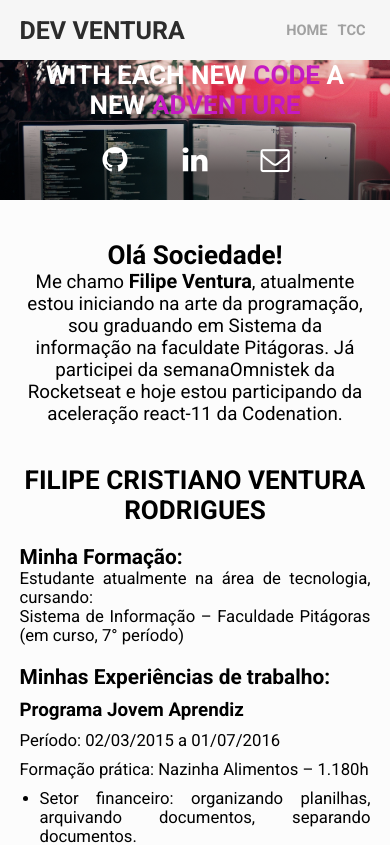
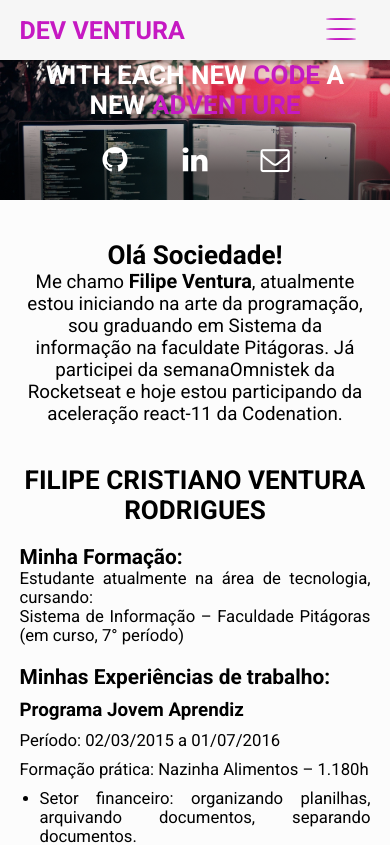
Before and after one commit to fcventura02/devVentura, a React (Create React App) app: page / in a window 390 px wide. Shown: the top 845 px of the page. Built offline with nearby package versions, Linux system fonts and the light colour scheme.

Commit message:
alterando estilo doheader com icon 3barrinha

```diff
--- a/public/index.html
+++ b/public/index.html
@@ -14,6 +14,6 @@
     <title>Dev Ventura</title>
   </head>
   <body>
-    <main id="root"></main>
+    <main id="root" class="root"></main>
   </body>
 </html>
--- a/src/App.js
+++ b/src/App.js
@@ -1,6 +1,7 @@
 import React from 'react';
-import MainRoute from './router'
-import { BrowserRouter as Router, Link } from 'react-router-dom';
+import MainRoute from './router';
+import Menu from './pages/Header';
+import { BrowserRouter as Router } from 'react-router-dom';
 
 
 
@@ -8,18 +9,7 @@ import './style.css';
 function App() {
   return (
     <Router>
-      <header className="cabecalho">
-        <div className="cabecalho-menu">
-          <h1>Dev Ventura</h1>
-
-          <div className="menu">
-            <ul>
-              <li><Link to="/">Home</Link></li>
-              <li><Link to="/tcc">TCC</Link></li>
-            </ul>
-          </div>
-        </div>
-      </header>
+      <Menu />
       <MainRoute />
       <footer>
         <div className="container">
--- /dev/null
+++ b/src/pages/Header/index.js
@@ -0,0 +1,40 @@
+import React from 'react';
+import { NavLink } from 'react-router-dom';
+import './style.css';
+
+function App() {
+    const onCheck = () => {
+        let input = document.getElementById('menu__hamburguer')
+        input.attributes.setNamedItem('!checked')
+    }
+
+    const onLockScroll = () => {
+        let divRoot = document.getElementById('root')
+        //input.style.overflow('hidden')
+        console.log(divRoot.style.overflow = 'hidden')
+    }
+    return (
+        <header className="cabecalho">
+            <div className="cabecalho-menu">
+                <h1><NavLink activeClassName='menu__item--active' to="/">Dev Ventura</NavLink></h1>
+
+                <input onClick={() => onLockScroll()} type="checkbox" id="menu__hamburguer" />
+                <label htmlFor="menu__hamburguer">
+                    <div className="menu">
+                        <div className="menu__hamburguer__item">
+                            <span className="hamburguer"></span>
+                        </div>
+                    </div>
+
+
+                    <div className="menu__itens">
+                        <NavLink onClick={() => onCheck()} activeClassName='menu__item--active' className="menu__item" to="/">Home</NavLink>
+                        <NavLink onClick={() => onCheck()} activeClassName='menu__item--active' className="menu__item " to="/tcc">TCC</NavLink>
+                    </div>
+                </label>
+            </div>
+        </header>
+    );
+}
+
+export default App;
--- /dev/null
+++ b/src/pages/Header/style.css
@@ -0,0 +1,153 @@
+header.cabecalho{
+    box-shadow: 1px 2px 5px rgba(0, 0, 0, 0.432);
+    background-color: #f6f6f6;
+    width: 100%;
+}
+
+header .cabecalho-menu{
+    display: flex;
+    justify-content: space-between;
+    align-items: center;
+    width: 90%;
+    margin: auto;
+    max-width: 980px;
+    height: 60px;
+}
+
+.cabecalho h1{
+    font-size: 2.4rem;
+    text-transform: uppercase;
+}
+
+.cabecalho h1 a{
+    text-decoration: none;
+    color: #c519c2;
+    cursor: default;
+}
+
+.menu {
+    display: flex;
+    margin-left: auto;
+    position: relative;
+}
+
+.cabecalho .menu__itens  .menu__item{
+    text-decoration: none;
+    color: #a1a1a1;
+    transition: 0.5s;
+    font-size: 1.4rem;
+    text-transform: uppercase;
+    font-weight: bold;
+
+}
+
+.cabecalho .menu__itens  .menu__item + .menu__item{
+    margin-left: 1rem;
+}
+
+.cabecalho .menu__itens  .menu__item:hover{
+    color: #c519c2;
+}
+
+.cabecalho .menu__itens .menu__item--active{
+    color: #c519c2;
+}
+
+.menu__hamburguer__item{
+    width: 60px;
+    height: 60px;
+    position: absolute;
+    bottom: -30px;
+    right: 0;
+    display: none;
+    border-radius: 100%;
+    box-shadow: 0 0 0 0 #f6f6f6, 0 0 0 0 #f6f6f6;
+    transition: box-shadow 1.1s cubic-bezier(0.24, 0.76, 0.24, 0.77);
+}
+
+.hamburguer{
+    border-radius: 100%;
+    display: block;
+    background: #c519c2;
+    width: 30px;
+    height: 2px;
+    top: 28px;
+    left: 15px;
+    position: relative;
+    transition: 0.5s linear;
+}
+
+.hamburguer:before, .hamburguer:after{
+    content: '';
+    background: #c519c2;
+    border-radius: 100%;
+    width: 100%;
+    height: 100%;
+    position: absolute;
+    transition: 0.5s linear;
+}
+
+.hamburguer:before{
+    top: -10px;
+}
+
+.hamburguer:after{
+    top: 10px;
+}
+
+#menu__hamburguer{
+    display: none;
+}
+
+input:checked ~ label .menu__hamburguer__item{
+    box-shadow: 0 0 0 100vw #f6f6f6, 0 0 0 110vh #f6f6f6;
+}
+
+input:checked ~ label .hamburguer{
+    transform: rotate(45deg);
+}
+
+input:checked ~ label .hamburguer:before{
+    transform: rotate(-90deg);
+    top: 0;
+}
+
+input:checked ~ label .hamburguer:after{
+    transform: rotate(-90deg);
+    top: 0;
+}
+
+input:checked [class~=root]{
+    overflow: hidden;
+}
+
+@media screen and (max-width: 500px){
+    .menu__hamburguer__item{
+        display: flex;
+    }
+
+    input:checked ~ label .menu__itens{
+        opacity: 1;
+    }
+
+    label .menu__itens{
+        display: flex;
+        opacity: 0;
+        position: absolute;
+        justify-content: center;
+        align-items: center;
+        top: 40%;
+        left: 50%;
+        transition: 0.21s 0.1s cubic-bezier(0, 1.07, 0, 1.02);
+    }
+    .cabecalho label .menu__itens .menu__item{
+        display: flex;
+        position: absolute;
+        font-size: 3rem;
+    }
+
+    .cabecalho label .menu__itens  .menu__item + .menu__item{
+        margin-top: 6rem;
+        margin-left: 0rem;
+    }
+}
--- a/src/pages/home/styles.css
+++ b/src/pages/home/styles.css
@@ -9,6 +9,7 @@ header.banner{
     height: 50vh;
     position: relative;
     width: 100%;
+    z-index: -1;
 }
 
 .banner .container{
--- a/src/style.css
+++ b/src/style.css
@@ -22,51 +22,6 @@ main#root{
     width: 100%;
     display: flex;
     flex-direction: column;
-}
-
-header.cabecalho{
-    box-shadow: 1px 2px 5px rgba(0, 0, 0, 0.432);
-    background-color: #f6f6f6;
-    width: 100%;
-}
-
-header .cabecalho-menu{
-    display: flex;
-    justify-content: space-between;
-    align-items: center;
-    width: 90%;
-    margin: auto;
-    max-width: 980px;
-    height: 60px;
-}
-
-.cabecalho h1{
-    color: #2c2c2c;
-    font-size: 2.4rem;
-    text-transform: uppercase;
-}
-
-.cabecalho .menu ul{
-    list-style: none;
-    display: flex;
-}
-
-.cabecalho .menu ul li{
-    margin: 0 5px;
-    cursor: pointer;
-}
-
-.cabecalho .menu ul li a{
-    text-decoration: none;
-    color: #a1a1a1;
-    transition: 0.5s;
-    font-size: 1.4rem;
-    text-transform: uppercase;
-    font-weight: bold;
-}
-
-.cabecalho .menu ul li a:hover{
-    color: #2c2c2c;
 }
 
 footer{
```
Also changed, not shown: 1 other file (tests, documents, lock files or other folders).
